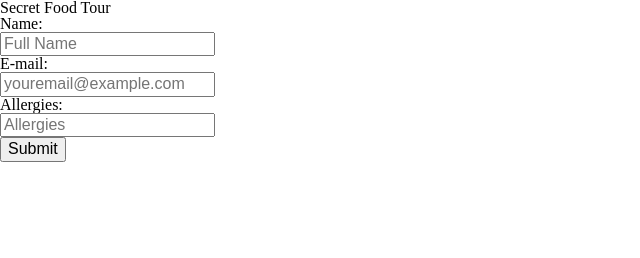
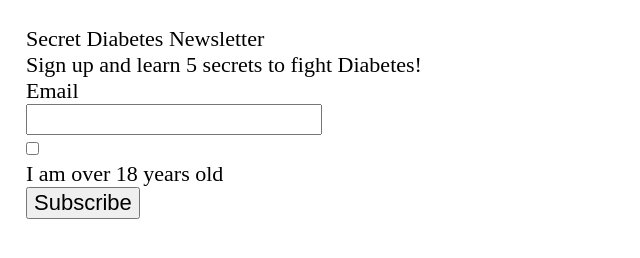
Before and after one commit to AnneshaMondal/362_lab3, a plain HTML site: page index.html in a window 1280 px wide. Shown: the whole page, without its empty margins (0-640 px from the left). Drawn offline with nearby package versions, Linux system fonts and the light colour scheme; files that its build step writes are made by us from their sources.

Commit message:
index.html copied over from gh-branches

```diff
--- a/index.html
+++ b/index.html
@@ -1,38 +1,34 @@
-<!<!DOCTYPE html>
-<html lang="en">
+<!DOCTYPE html>
+<html lang="en" class="nojs">
 <head>
-    <meta charset="utf-8">
-    <title> 362 Lab 3 </title>
-    <link rel="stylesheet" href="css/screen.css">
-    <link rel="stylesheet" href="css/normalize.css">
-    <link rel="stylesheet" href="resetcss/reset.css">
-    <link rel="stylesheet" href="resetcss/reset.min.css">
-    <script src="js/javascript.js"></script>
-
-
+  <title>HTML Form Elements</title>
+  <meta charset="utf-8" />
+  <meta name="viewport" />
+  <link rel="stylesheet" media="screen" href="css/screen.css" />
 </head>
 <body>
+<main id="content">
   <form method="get" action="#null">
-    <fieldset>
-  <h1> Secret Food Tour </h1>
-  <div class="field">
-    <label>Name:</label>
-    <input type = "text" name="Full Name" placeholder="Full Name">
-  </div>
-
-  <div class="field">
-    <label>E-mail:</label>
-    <input type="text" name="e-mail" placeholder="youremail@example.com">
-  </div>
-
-  <div class="field">
-    <label>Allergies:</label>
-    <input type="text" name="Allergies" placeholder="Allergies">
-  </div>
-
-  <button onclick="myFunction()">Submit</button>
-
-</fieldset>
-</form>
+    <h1>Secret Diabetes Newsletter</h1>
+    <p>
+      Sign up and learn 5 secrets to fight Diabetes!
+    </p>
+    <ol>
+      <li id="input-email">
+        <label for="email">Email</label>
+        <input type="email" name="email" id="email" pattern="^.+@.+$" />
+      </li>
+      <li id="input-age-verification">
+        <input type="checkbox" id="age-verification" name="age-verification" value="18" />
+        <label for="age-verification">I am over 18 years old</label>
+      </li>
+      <li id="input-submit">
+        <input type="submit" name="submit" id="submit" value="Subscribe" />
+      </li>
+    </ol>
+  </form>
+</main>
+  <script src="https://ajax.googleapis.com/ajax/libs/jquery/3.1.1/jquery.min.js"></script>
+  <script src="js/site.js"></script>
 </body>
 </html>
```
